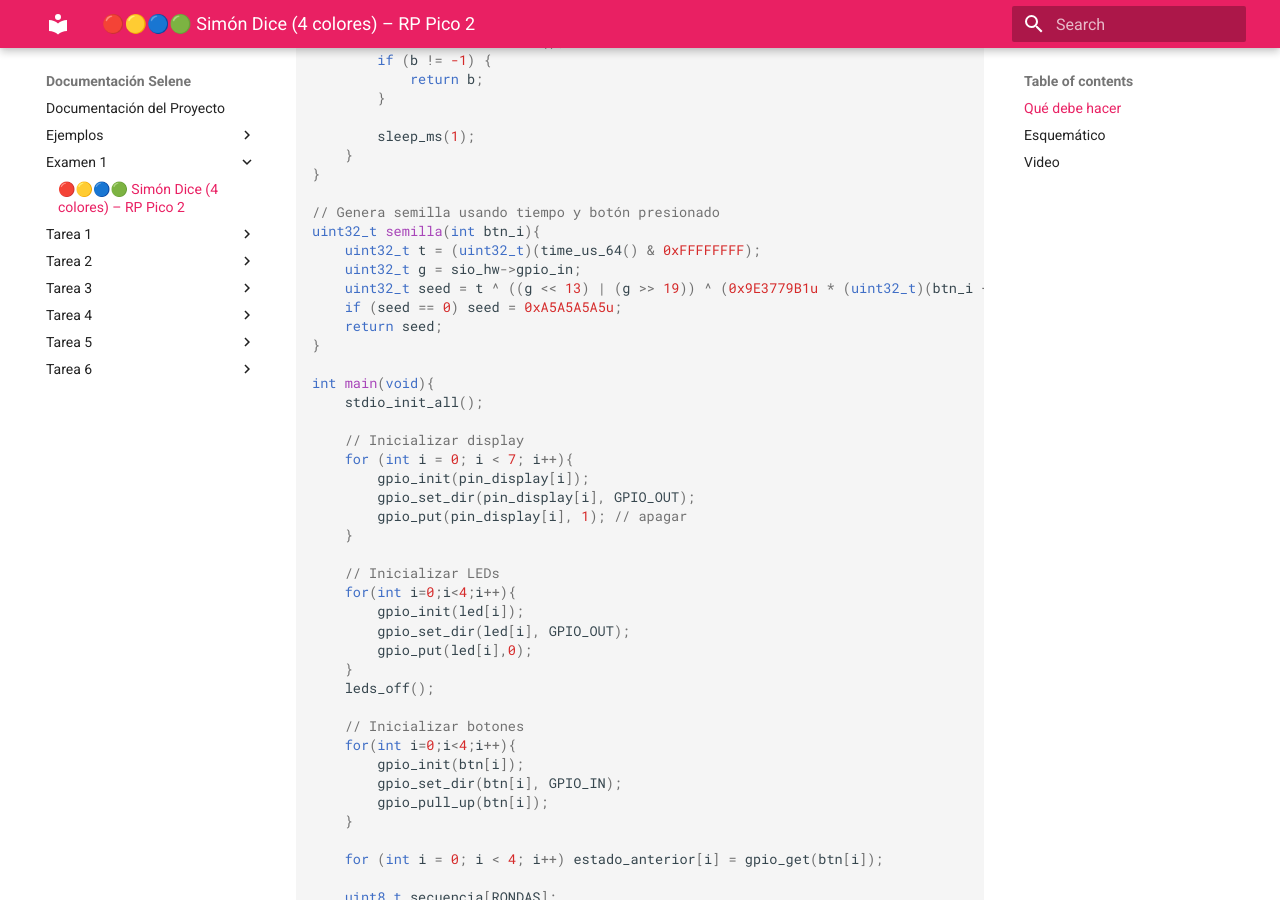
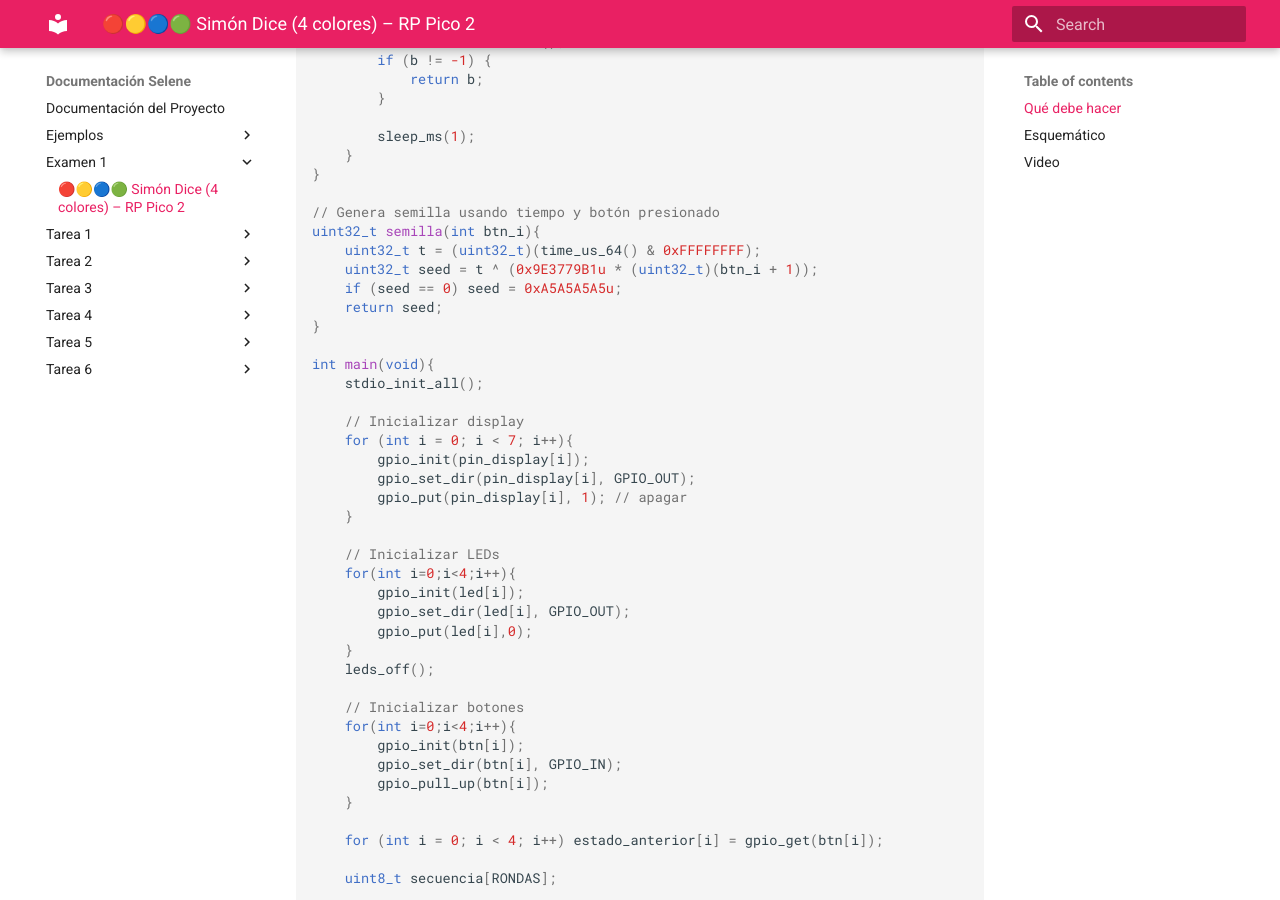
Before and after one commit to selene-ro/Selene_documentation, an MkDocs documentation site: the page built from docs/Examen_1/simondice.md, in a window 1280 px wide and 900 px high, scrolled down 2826 px. Built offline with MkDocs 1.6.1 and Material for MkDocs 9.7.7, drawn with Linux system fonts in a browser that asks for light colours.

Commit message:
editar examen1

```diff
--- a/docs/Examen_1/simondice.md
+++ b/docs/Examen_1/simondice.md
@@ -144,8 +144,7 @@ int esperar_boton(int tiempo){
 // Genera semilla usando tiempo y botón presionado
 uint32_t semilla(int btn_i){
     uint32_t t = (uint32_t)(time_us_64() & 0xFFFFFFFF);
-    uint32_t g = sio_hw->gpio_in;
-    uint32_t seed = t ^ ((g << 13) | (g >> 19)) ^ (0x9E3779B1u * (uint32_t)(btn_i + 1));
+    uint32_t seed = t ^ (0x9E3779B1u * (uint32_t)(btn_i + 1));
     if (seed == 0) seed = 0xA5A5A5A5u;
     return seed;
 }
```
